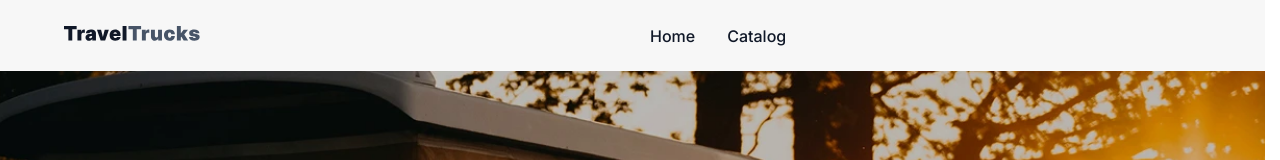
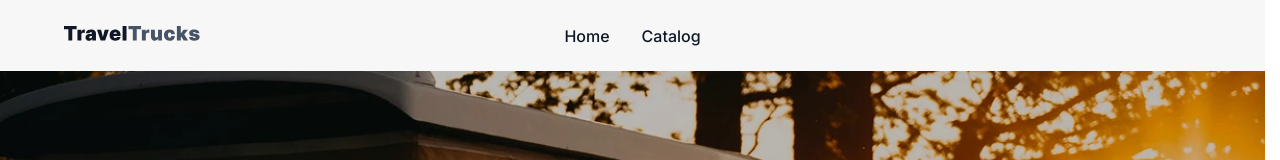
Before and after one commit to VladByshov/traveltrack-hub, a Next.js app: page / in a window 1280 px wide. Shown: the top 160 px of the page. Built offline with nearby package versions, Linux system fonts and the light colour scheme.

Commit message:
refactor Header

```diff
--- a/components/Header/Header.module.css
+++ b/components/Header/Header.module.css
@@ -1,35 +1,21 @@
 .header {
-    position: relative;
-    display: flex;
-    /*justify-content: space-between;*/
+    display: grid;
+    grid-template-columns: 1fr auto 1fr;
     align-items: center;
     background: var(--background-clr-blocks);
-
-    gap: 450px;
 }
 
 .logo {
+    justify-self: start;
     margin-left: 64px;
     padding: 26px 0;
 }
+
 .navigation {
-   margin-right: 500px;
+    justify-self: center;
 }
 
 .listNavigation {
     display: flex;
     gap: 32px;
 }
-
-.listNavigationItem {
-    font-weight: 500;
-    font-size: 16px;
-    line-height: 1.5;
-}
-.link {
-    transition: color 250ms cubic-bezier(0.4, 0, 0.2, 1);
-}
-
-.link:hover{
-    color: var(--btn-primary);
-}
--- a/components/Header/Header.tsx
+++ b/components/Header/Header.tsx
@@ -1,8 +1,15 @@
+"use client"
+
 import css from "./Header.module.css"
 import Image from "next/image";
 import Link from "next/link";
+import HeaderNavItem from "@/components/Header/HeaderNavItem/HeaderNavItem";
+import {PathConstant} from "@/lib/constans/path.constant";
+import {usePathname} from "next/navigation";
 
 export default function Header() {
+    const pathname = usePathname();
+
     return (
         <header className={css.header}>
             <Link
@@ -11,12 +18,8 @@ export default function Header() {
             </Link>
             <nav className={css.navigation}>
                 <ul className={css.listNavigation}>
-                    <li className={css.listNavigationItem}>
-                        <Link className={css.link} href={"/"}>Home</Link>
-                    </li>
-                    <li className={css.listNavigationItem}>
-                        <Link className={css.link} href={"/catalog"}>Catalog</Link>
-                    </li>
+                    <HeaderNavItem link={PathConstant.Home} text={"Home"}/>
+                    <HeaderNavItem isActive={pathname === PathConstant.Catalog} link={PathConstant.Catalog} text={"Catalog"}/>
                 </ul>
             </nav>
         </header>
--- /dev/null
+++ b/components/Header/HeaderNavItem/HeaderNavItem.module.css
@@ -0,0 +1,17 @@
+.listNavigationItem {
+    font-weight: 500;
+    font-size: 16px;
+    line-height: 1.5;
+}
+
+.link {
+    transition: color 250ms cubic-bezier(0.4, 0, 0.2, 1);
+}
+
+.link:hover{
+    color: var(--btn-primary);
+}
+
+.activeLink{
+    color: var(--btn-primary);
+}
--- /dev/null
+++ b/components/Header/HeaderNavItem/HeaderNavItem.tsx
@@ -0,0 +1,17 @@
+import Link from "next/link";
+import {PathConstant} from "@/lib/constans/path.constant";
+import css from "./HeaderNavItem.module.css"
+
+interface HeaderNavItemProps {
+    link: PathConstant;
+    text: string;
+    isActive?:boolean;
+}
+
+export default function HeaderNavItem({text,link, isActive}:HeaderNavItemProps) {
+    return (
+        <li className={css.listNavigationItem}>
+            <Link className={isActive ? css.activeLink : css.link} href={link}>{text}</Link>
+        </li>
+    );
+}
```
